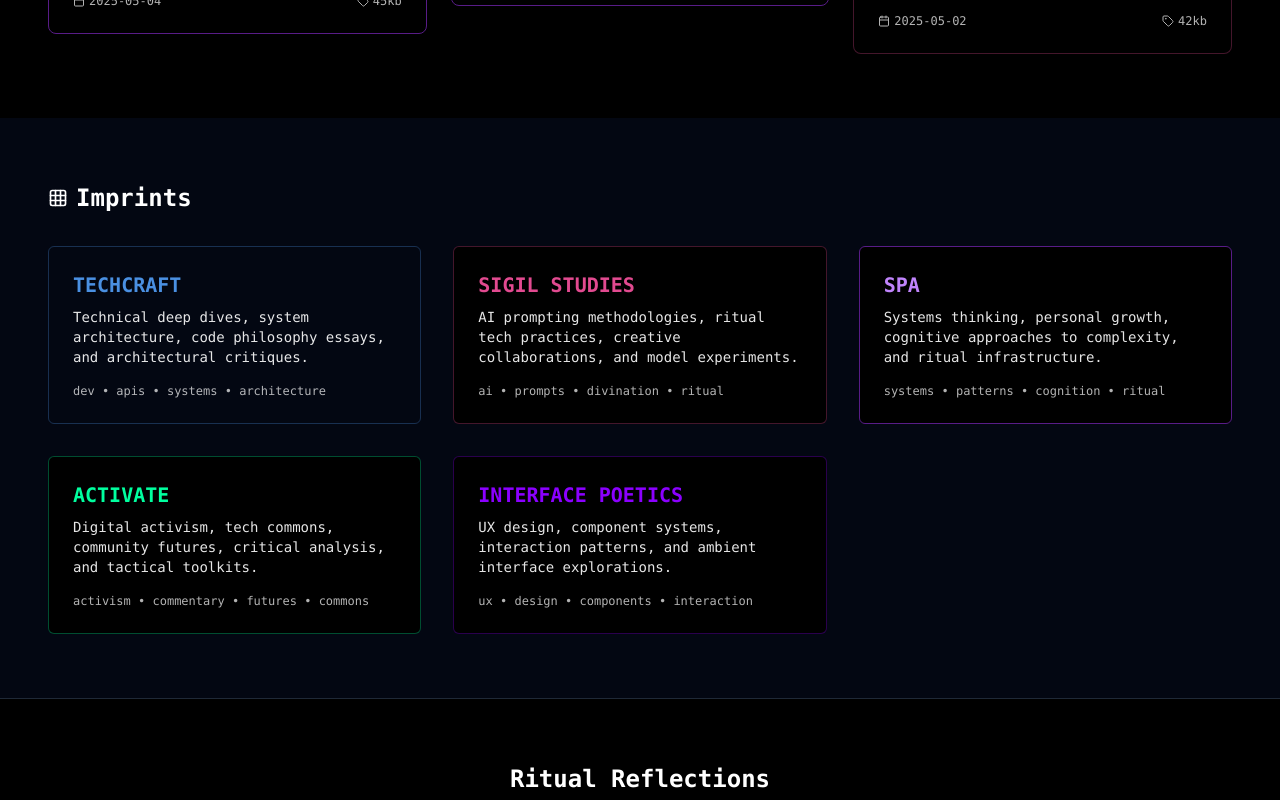
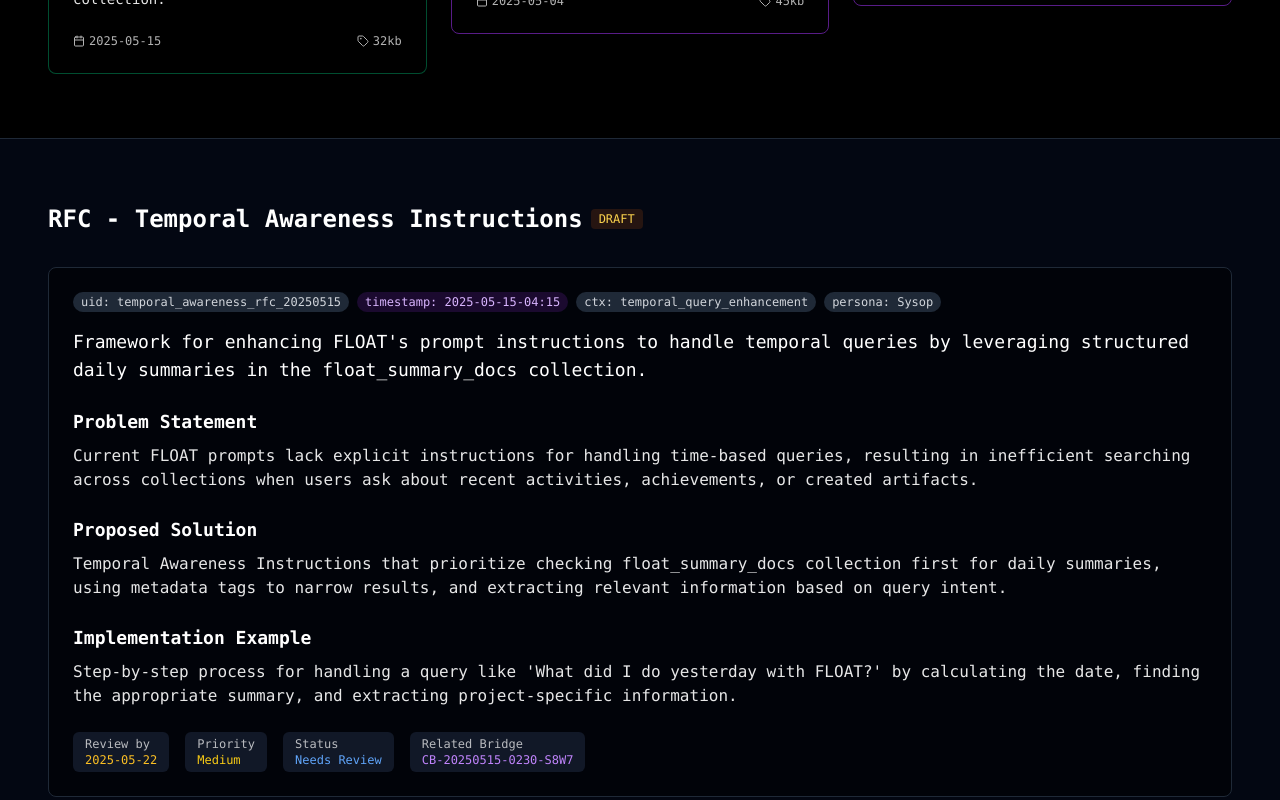
Before and after one commit to e-schultz/float-dispatch-manifesto-forge, a React (Vite) app: page / in a window 1280 px wide. Shown: the part 960-1760 px from the top of the page. Built offline with nearby package versions, Linux system fonts and the light colour scheme.

Commit message:
Add temporal awareness RFC content
Add RFC content for temporal awareness instructions.

```diff
--- a/src/pages/Index.tsx
+++ b/src/pages/Index.tsx
@@ -82,6 +82,16 @@ const Index = () => {
 
           <div className="grid gap-6 md:grid-cols-2 lg:grid-cols-3">
             <DispatchCard
+              title="RFC - Temporal Awareness Instructions"
+              description="Framework for enhancing FLOAT's prompt instructions to handle temporal queries by leveraging structured daily summaries in the float_summary_docs collection."
+              date="2025-05-15"
+              imprint="activate"
+              slug="temporal-awareness-rfc"
+              tags={["rfc", "temporal-queries", "prompt-instructions"]}
+              size="32kb"
+            />
+
+            <DispatchCard
               title="Systems Thinking for the Soul"
               description="How to Build Content (and Life) That Doesn't Collapse. A ritual shack × systems bard × recursive case study."
               date="2025-05-04"
@@ -100,16 +110,74 @@ const Index = () => {
               tags={["rituals", "systems", "knowledge"]}
               size="38kb"
             />
+          </div>
+        </div>
+      </section>
 
-            <DispatchCard
-              title="Oracle Crosstalk: Slutprint Leaks"
-              description="Exploring the resonance patterns that emerge when prompting across multiple AI models. What echoes spill from cross-model prompting?"
-              date="2025-05-02"
-              imprint="sigil-studies"
-              slug="oracle-crosstalk"
-              tags={["ai", "prompts", "ritual"]}
-              size="42kb"
-            />
+      {/* New RFC Temporal Awareness Section */}
+      <section className="py-16 px-4 bg-gray-950 border-t border-gray-800">
+        <div className="container mx-auto">
+          <div className="flex items-center gap-2 mb-8">
+            <h2 className="text-2xl font-bold font-mono">RFC - Temporal Awareness Instructions</h2>
+            <span className="px-2 py-0.5 bg-amber-900/30 text-amber-300 rounded text-xs">DRAFT</span>
+          </div>
+
+          <div className="border border-gray-800 rounded-lg p-6 bg-black/50">
+            <div className="flex flex-wrap gap-2 mb-4 text-xs font-mono">
+              <span className="px-2 py-0.5 bg-gray-800 text-gray-300 rounded-full">uid: temporal_awareness_rfc_20250515</span>
+              <span className="px-2 py-0.5 bg-purple-900/30 text-purple-300 rounded-full">timestamp: 2025-05-15-04:15</span>
+              <span className="px-2 py-0.5 bg-gray-800 text-gray-300 rounded-full">ctx: temporal_query_enhancement</span>
+              <span className="px-2 py-0.5 bg-gray-800 text-gray-300 rounded-full">persona: Sysop</span>
+            </div>
+
+            <p className="text-lg mb-6">
+              Framework for enhancing FLOAT's prompt instructions to handle temporal queries by leveraging structured daily summaries in the float_summary_docs collection.
+            </p>
+
+            <div className="space-y-6">
+              <div>
+                <h3 className="text-lg font-bold mb-2">Problem Statement</h3>
+                <p className="opacity-90">
+                  Current FLOAT prompts lack explicit instructions for handling time-based queries, resulting in inefficient searching across collections when users ask about recent activities, achievements, or created artifacts.
+                </p>
+              </div>
+
+              <div>
+                <h3 className="text-lg font-bold mb-2">Proposed Solution</h3>
+                <p className="opacity-90">
+                  Temporal Awareness Instructions that prioritize checking float_summary_docs collection first for daily summaries, using metadata tags to narrow results, and extracting relevant information based on query intent.
+                </p>
+              </div>
+
+              <div>
+                <h3 className="text-lg font-bold mb-2">Implementation Example</h3>
+                <p className="opacity-90">
+                  Step-by-step process for handling a query like 'What did I do yesterday with FLOAT?' by calculating the date, finding the appropriate summary, and extracting project-specific information.
+                </p>
+              </div>
+
+              <div className="flex flex-wrap gap-4 text-xs font-mono">
+                <div className="px-3 py-1 bg-gray-900 rounded-md">
+                  <span className="opacity-70">Review by</span>
+                  <span className="block text-amber-400">2025-05-22</span>
+                </div>
+
+                <div className="px-3 py-1 bg-gray-900 rounded-md">
+                  <span className="opacity-70">Priority</span>
+                  <span className="block text-yellow-400">Medium</span>
+                </div>
+
+                <div className="px-3 py-1 bg-gray-900 rounded-md">
+                  <span className="opacity-70">Status</span>
+                  <span className="block text-blue-400">Needs Review</span>
+                </div>
+
+                <div className="px-3 py-1 bg-gray-900 rounded-md">
+                  <span className="opacity-70">Related Bridge</span>
+                  <span className="block text-purple-400">CB-20250515-0230-S8W7</span>
+                </div>
+              </div>
+            </div>
           </div>
         </div>
       </section>
--- a/src/pages/dispatches.tsx
+++ b/src/pages/dispatches.tsx
@@ -26,6 +26,16 @@ const DispatchesPage = () => {
         </div>
 
         <div className="grid gap-6 md:grid-cols-2 lg:grid-cols-3">
+          <DispatchCard
+            title="RFC - Temporal Awareness Instructions"
+            description="Framework for enhancing FLOAT's prompt instructions to handle temporal queries by leveraging structured daily summaries in the float_summary_docs collection."
+            date="2025-05-15"
+            imprint="activate"
+            slug="temporal-awareness-rfc"
+            tags={["rfc", "temporal-queries", "prompt-instructions"]}
+            size="32kb"
+          />
+
           <DispatchCard
             title="Continuity Bridges"
             description="Ritual infrastructure for bridging conversational context across multiple cognitive states and sessions."
```
